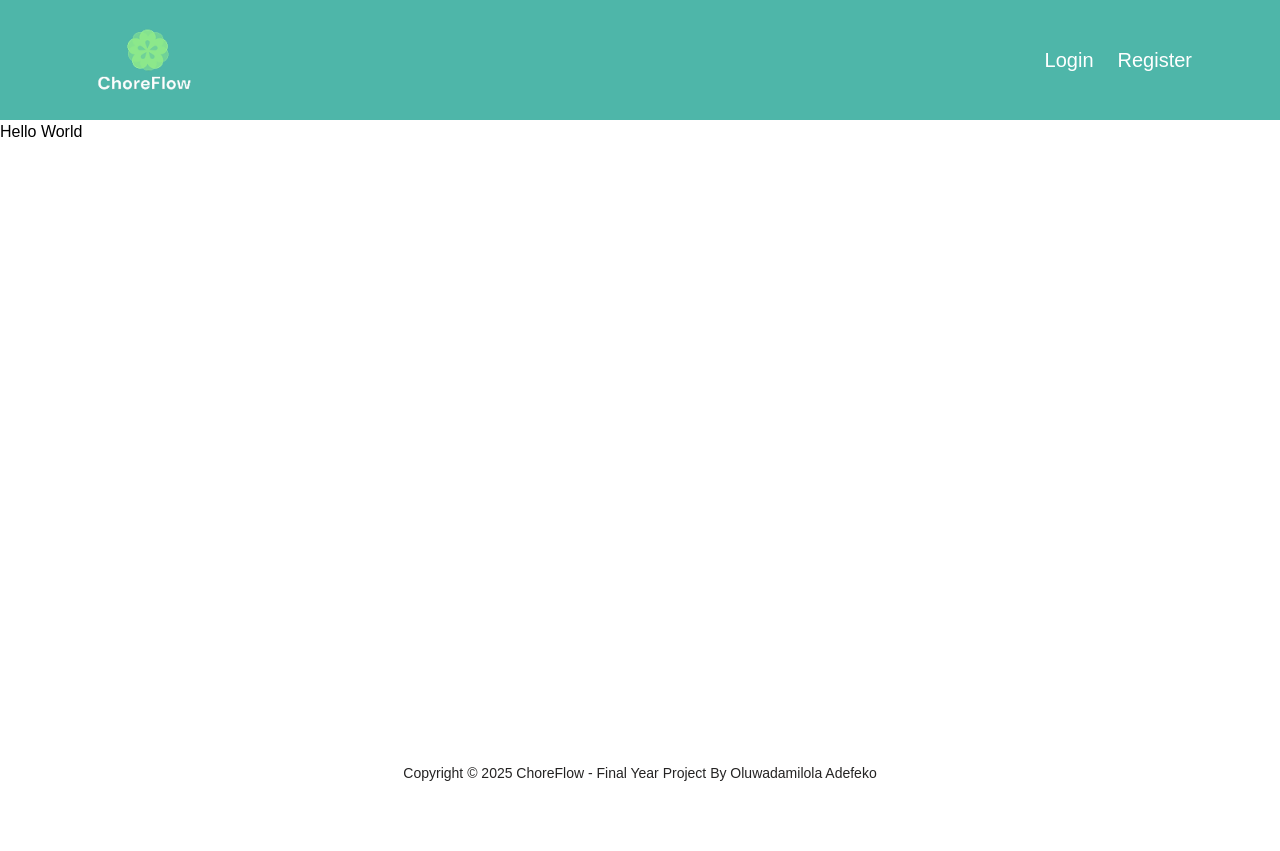
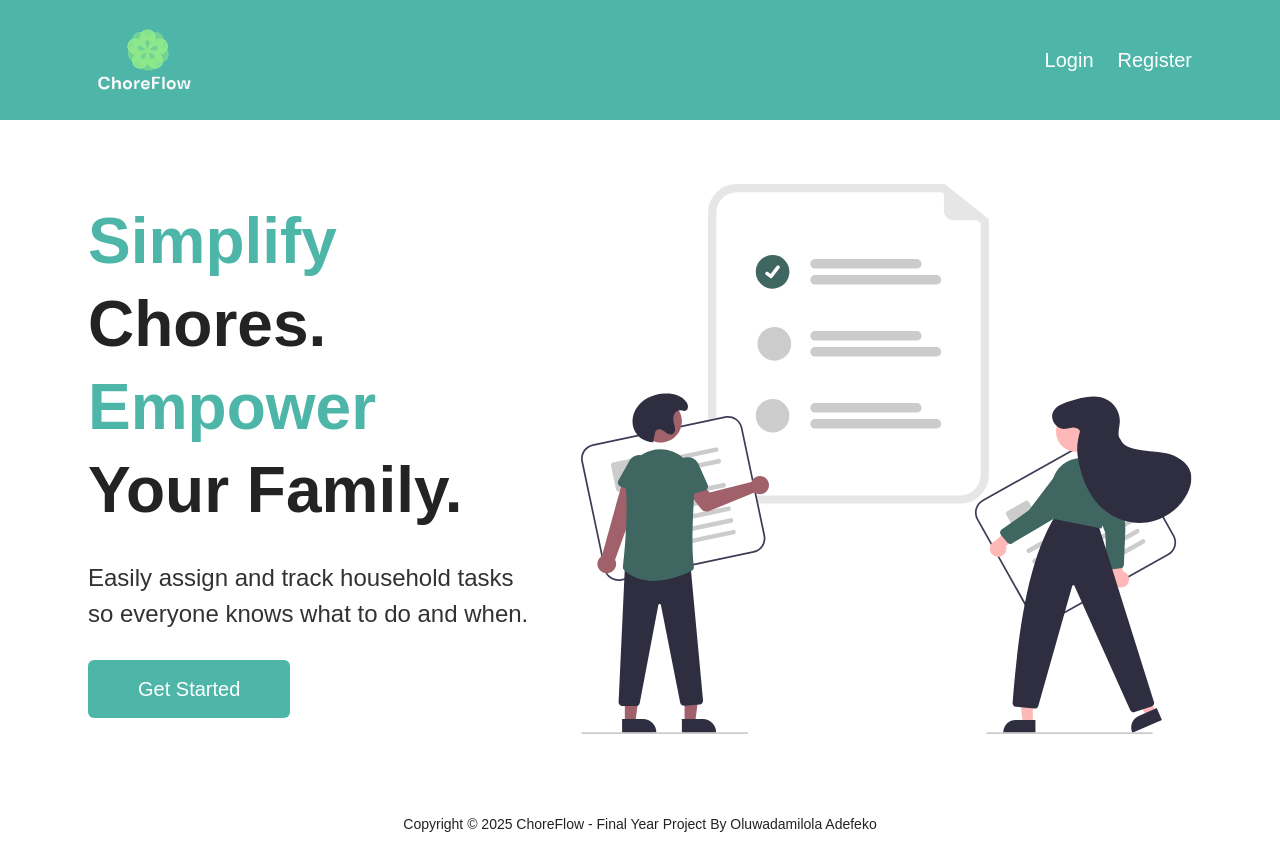
Before and after one commit to damiadefeko/choreflow, a React (Vite) app in the folder frontend/: page / in a window 1280 px wide. Before the commit the page ends 800 px from the top, so only its background shows below. Built offline with nearby package versions, Linux system fonts and the light colour scheme; a web font is replaced by a local one.

Commit message:
create homepage

```diff
--- /dev/null
+++ b/frontend/src/components/Button.tsx
@@ -0,0 +1,16 @@
+interface ButtonProps {
+    text: string;
+    onClick?: () => void;
+    additionalClasses?: string;
+}
+export function Button(props: ButtonProps) {
+    const buttonClass = `w-full md:w-fit py-[10px] md:py-[14px] px-[50px] bg-(--primary-100) text-white text-[14px] md:text-[16px] xl:text-[20px] rounded-md hover:bg-(--primary-200) transition-colors ${
+        props.additionalClasses || ''
+    }`;
+
+    return (
+        <button className={buttonClass} onClick={props.onClick}>
+            {props.text}
+        </button>
+    );
+}
--- a/frontend/src/components/Page.tsx
+++ b/frontend/src/components/Page.tsx
@@ -5,7 +5,7 @@ interface PageProps {
 }
 export function Page(props: PageProps) {
     return (
-        <div className='w-full h-full flex flex-col flex-grow'>
+        <div className='w-full h-full flex flex-col flex-grow text-(--text-color) gap-[64px]'>
             <Navbar />
             {props.children}
             <footer className='w-full flex justify-center items-center px-[24px] md:px-[74px] xl:px-[88px] py-[16px] mt-auto'>
--- a/frontend/src/index.css
+++ b/frontend/src/index.css
@@ -21,6 +21,7 @@
     --primary-200: #406661;
     --primary-300: #206259;
     --text-color: #242323;
+    --text-color-light: #333131;
 }
 /* Add more weights if needed */
 
--- a/frontend/src/pages/Home.tsx
+++ b/frontend/src/pages/Home.tsx
@@ -1,9 +1,23 @@
 import { Page } from '../components/Page';
+import heroImg from '../assets/images/hero.svg';
+import { Button } from '../components/Button';
 
 export function Home() {
     return (
         <Page>
-            <h1>Hello World</h1>
+            <main className='flex px-[24px] md:px-[74px] xl:px-[88px] flex-col xl:flex-row items-center xl:justify-between h-full flex-grow gap-[48px]'>
+                <div className='flex flex-col w-full xl:w-2/5 gap-[28px] items-center xl:items-start'>
+                    <h1 className='text-[32px] md:text-[38px] xl:text-[64px] font-semibold leading-[130%] text-center xl:text-start'>
+                        <span className='text-(--primary-100)'>Simplify</span> Chores.<br></br>
+                        <span className='text-(--primary-100)'>Empower</span> Your Family.
+                    </h1>
+                    <p className='text-[16px] md:text-[20px] xl:text-[24px] leading-[150%] text-(--text-color-light) text-center xl:text-start'>
+                        Easily assign and track household tasks so everyone knows what to do and when.
+                    </p>
+                    <Button text='Get Started' />
+                </div>
+                <img src={heroImg} className='h-auto max-h-[320px] md:max-h-[420px] xl:max-h-[550px]' />
+            </main>
         </Page>
     );
 }
```
Also changed, not shown: frontend/src/assets/images/hero.svg (added).
